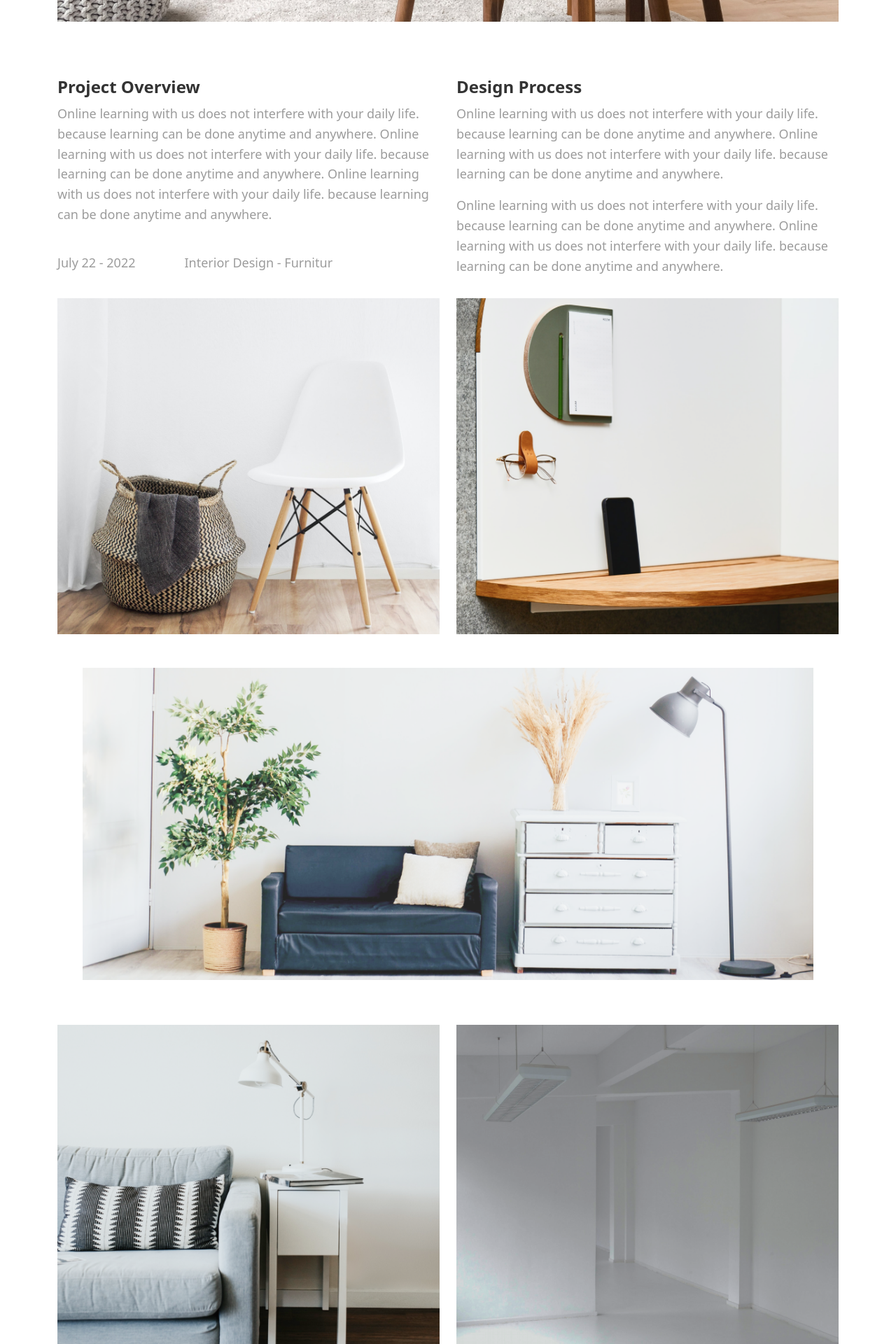
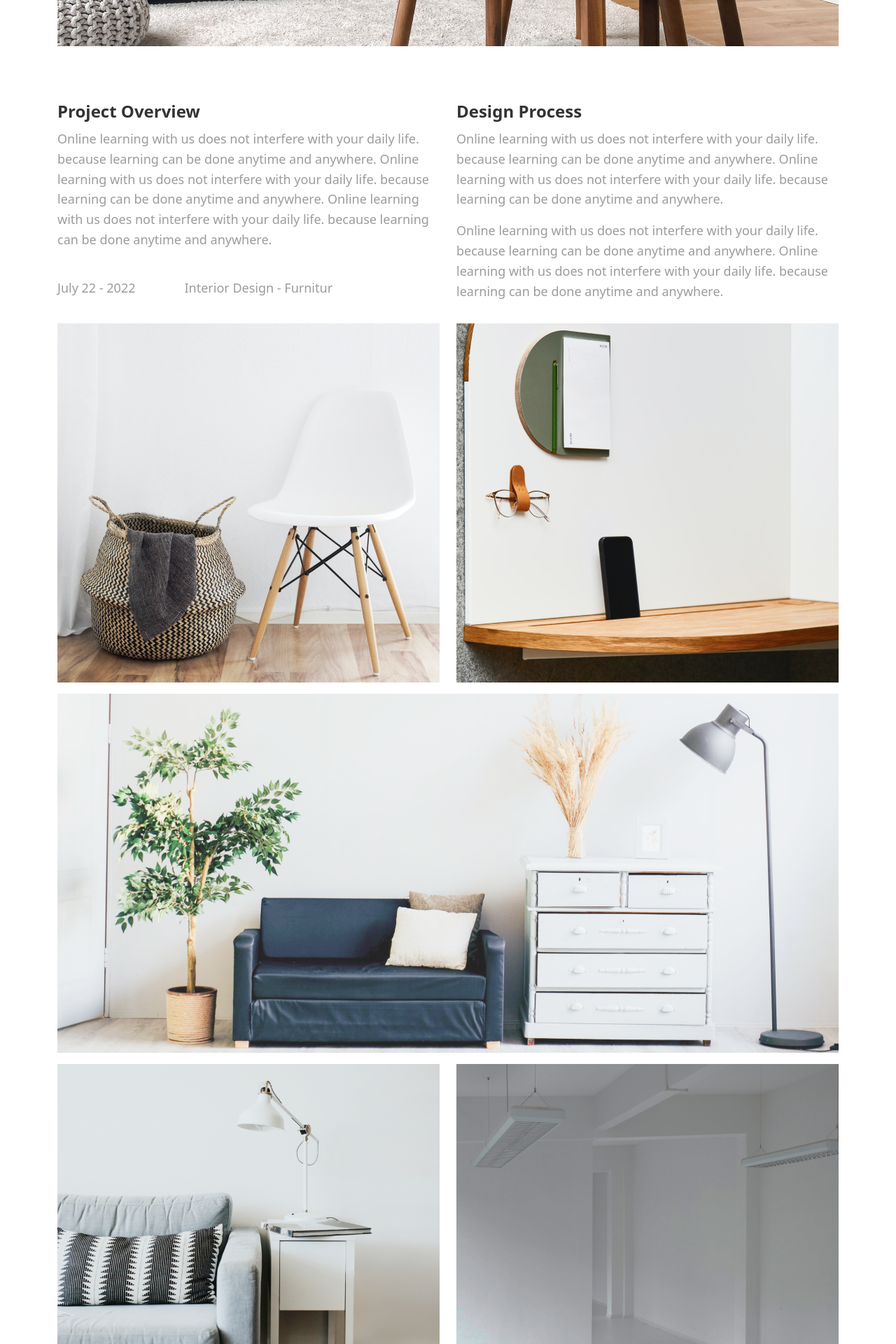
Before and after one commit to siccoo/dananz-cypress, a React (Create React App) app: page / in a window 1280 px wide. Shown: the part 860-2780 px from the top of the page at 70% size. Built offline with nearby package versions, Linux system fonts and the light colour scheme.

Commit message:
fix issues on Index.jsx, Home.css, Footer.css

```diff
--- a/src/components/footer/Footer.css
+++ b/src/components/footer/Footer.css
@@ -54,7 +54,7 @@
 
 @media only screen and (max-width: 1024px) {
   .footer-subscription input {
-    padding: 0px 40px 0px 0px;
+    padding: 0px 70px 0px 0px;
     margin: 0px 0px 0px 0px;
   }
 }
@@ -76,7 +76,7 @@
 
 @media only screen and (max-width: 1024px) {
   .footer-line {
-    width: 217px;
+    width: 277px;
   }
 }
 
--- a/src/pages/home/Home.css
+++ b/src/pages/home/Home.css
@@ -45,8 +45,21 @@
     padding: 0px 0px 50px 0px;
   }
 
+  .ad-image {
+    height: 513px;
+    max-width: 100%;
+  }
+
+  .ad-image img {
+    object-fit: cover;
+    object-position: top;
+    display: block;
+    height: 100%;
+    width: 100%;
+  }
+
   .home-two {
-    padding: 10px 60px 50px 60px;
+    padding: 10px 0px 50px 0px;
   }
 
   @media only screen and (max-width: 1024px) {
--- a/src/pages/home/Index.jsx
+++ b/src/pages/home/Index.jsx
@@ -14,10 +14,10 @@ const Home = () => {
   return (
     <>
       <Navbar />
-      <section class="home">
-        <div class="container">
-          <div class="row">
-            <div class="col-md-12 text-center">
+      <section className="home">
+        <div className="container">
+          <div className="row">
+            <div className="col-md-12 text-center">
               <h3>Minimalist Room</h3>
               <p>
                 It is a long established fact that a reader will be distracted
@@ -27,23 +27,21 @@ const Home = () => {
           </div>
         </div>
       </section>
-      <section class="home-one">
-        <div class="container">
-          <div class="row text-center">
-            <div class="col-md-12 text-center">
-              <img
-                src={HomeImgOne}
-                class="img-fluid"
-                alt=""
-              />
+      <section className="home-one">
+        <div className="container">
+          <div className="row">
+            <div className="col-md-12">
+              <div className="ad-image">
+                <img src={HomeImgOne} alt="" />
+              </div>
             </div>
           </div>
         </div>
       </section>
-      <section class="home-two">
-        <div class="container">
-          <div class="row">
-            <div class="col-md-6 pt-3">
+      <section className="home-two">
+        <div className="container">
+          <div className="row">
+            <div className="col-md-6 pt-3">
               <h6>Project Overview</h6>
               <p>
                 Online learning with us does not interfere with your daily life.
@@ -53,12 +51,12 @@ const Home = () => {
                 learning with us does not interfere with your daily life.
                 because learning can be done anytime and anywhere.
               </p>
-              <div style={{display: "flex", marginTop: "40px"}}>
-                <p style={{marginRight: "70px"}}>July 22 - 2022</p>
+              <div style={{ display: "flex", marginTop: "40px" }}>
+                <p style={{ marginRight: "70px" }}>July 22 - 2022</p>
                 <p>Interior Design - Furnitur</p>
               </div>
             </div>
-            <div class="col-md-6 pt-3">
+            <div className="col-md-6 pt-3">
               <h6>Design Process</h6>
               <p>
                 Online learning with us does not interfere with your daily life.
@@ -74,57 +72,47 @@ const Home = () => {
               </p>
             </div>
           </div>
-          <div class="row text-center">
-            <div class="col-md-6 pt-3">
-              <img
-                class="img-fluid"
-                src={HomeImgTwo}
-                alt=""
-              />
+          <div className="row">
+            <div className="col-md-6 pt-3">
+              <div className="ad-image">
+                <img src={HomeImgTwo} alt="" />
+              </div>
             </div>
-            <div class="col-md-6 pt-3">
-              <img
-                class="img-fluid"
-                src={HomeImgThree}
-                alt=""
-              />
+            <div className="col-md-6 pt-3">
+              <div className="ad-image">
+                <img src={HomeImgThree} alt="" />
+              </div>
             </div>
           </div>
-          <div class="row text-center">
-            <div class="col-md-12 p-5">
-              <img
-                class="img-fluid"
-                src={HomeImgFour}
-                alt=""
-              />
+          <div className="row">
+            <div className="col-md-12 pt-3">
+              <div className="ad-image">
+                <img src={HomeImgFour} alt="" />
+              </div>
             </div>
           </div>
-          <div class="row text-center">
-            <div class="col-md-6 pt-3">
-              <img
-                class="img-fluid"
-                src={HomeImgFive}
-                alt=""
-              />
+          <div className="row">
+            <div className="col-md-6 pt-3">
+              <div className="ad-image">
+                <img src={HomeImgFive} alt="" />
+              </div>
             </div>
-            <div class="col-md-6 pt-3 ">
-              <img
-                class="img-fluid"
-                src={HomeImgSix}
-                alt=""
-              />
+            <div className="col-md-6 pt-3">
+              <div className="ad-image">
+                <img src={HomeImgSix} alt="" />
+              </div>
             </div>
           </div>
         </div>
       </section>
-      <section class="home-three">
-        <div class="container">
-          <div class="row">
-            <div class="col-md-6">
+      <section className="home-three">
+        <div className="container">
+          <div className="row">
+            <div className="col-md-6">
               <p>let's discuss making your interior like a dream place!</p>
             </div>
-            <div class="col-md-6">
-              <div class="contact-section">
+            <div className="col-md-6">
+              <div className="contact-section">
                 <p>
                   Contact us below to work together to build your amazing
                   interior
```
